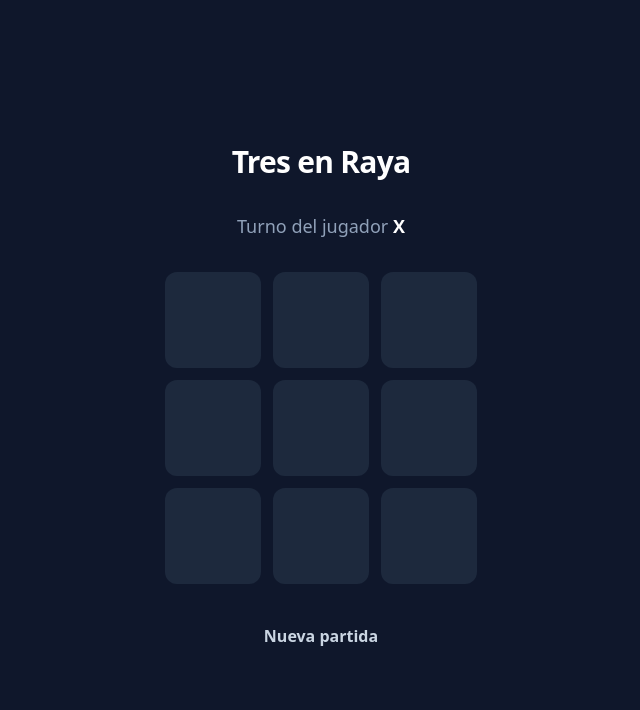
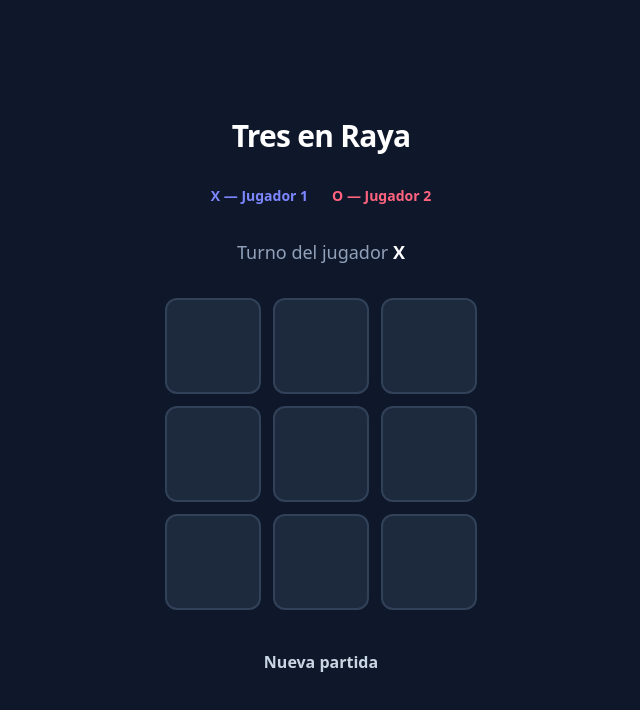
Before and after one commit to bryan56gm/tic-tac-toe, a React (Vite) app: page / in a window 1280 px wide. Shown: the top 710 px of the page, without its empty margins (319-959 px from the left). Built offline with nearby package versions, Linux system fonts and the light colour scheme.

Commit message:
feat(game): add distinct colors for X and O player icons (#5)

```diff
--- a/src/App.tsx
+++ b/src/App.tsx
@@ -13,6 +13,11 @@
       <div className="flex flex-col items-center gap-8">
         <h1 className="text-3xl font-bold text-white tracking-tight">Tres en Raya</h1>
 
+        <div className="flex gap-6 text-sm font-semibold">
+          <span className="text-indigo-400">X — Jugador 1</span>
+          <span className="text-rose-400">O — Jugador 2</span>
+        </div>
+
         <GameStatus status={status} />
 
         <GameBoard board={board} status={status} onMove={makeMove} />
--- a/src/features/game/GameCell.tsx
+++ b/src/features/game/GameCell.tsx
@@ -6,6 +6,11 @@
   isWinning: boolean
   disabled: boolean
   onClick: (index: number) => void
+}
+
+const cellStyle: Record<NonNullable<Cell>, string> = {
+  X: 'bg-indigo-900 text-indigo-300 border-2 border-indigo-500',
+  O: 'bg-rose-900 text-rose-300 border-2 border-rose-500',
 }
 
 export function GameCell({ value, index, isWinning, disabled, onClick }: GameCellProps) {
@@ -18,10 +23,10 @@
         'w-24 h-24 text-4xl font-bold rounded-xl',
         'transition-all duration-150',
         isWinning
-          ? 'bg-yellow-400 text-white scale-105'
+          ? 'bg-yellow-400 text-white scale-105 border-2 border-yellow-300'
           : value
-            ? 'bg-slate-700 text-white cursor-default'
-            : 'bg-slate-800 text-slate-400 hover:bg-slate-700 hover:text-white cursor-pointer',
+            ? cellStyle[value]
+            : 'bg-slate-800 text-slate-400 border-2 border-slate-700 hover:bg-slate-700 hover:text-white hover:border-slate-500 cursor-pointer',
         disabled && value === null ? 'opacity-40 cursor-not-allowed' : '',
       ]
         .filter(Boolean)
```
